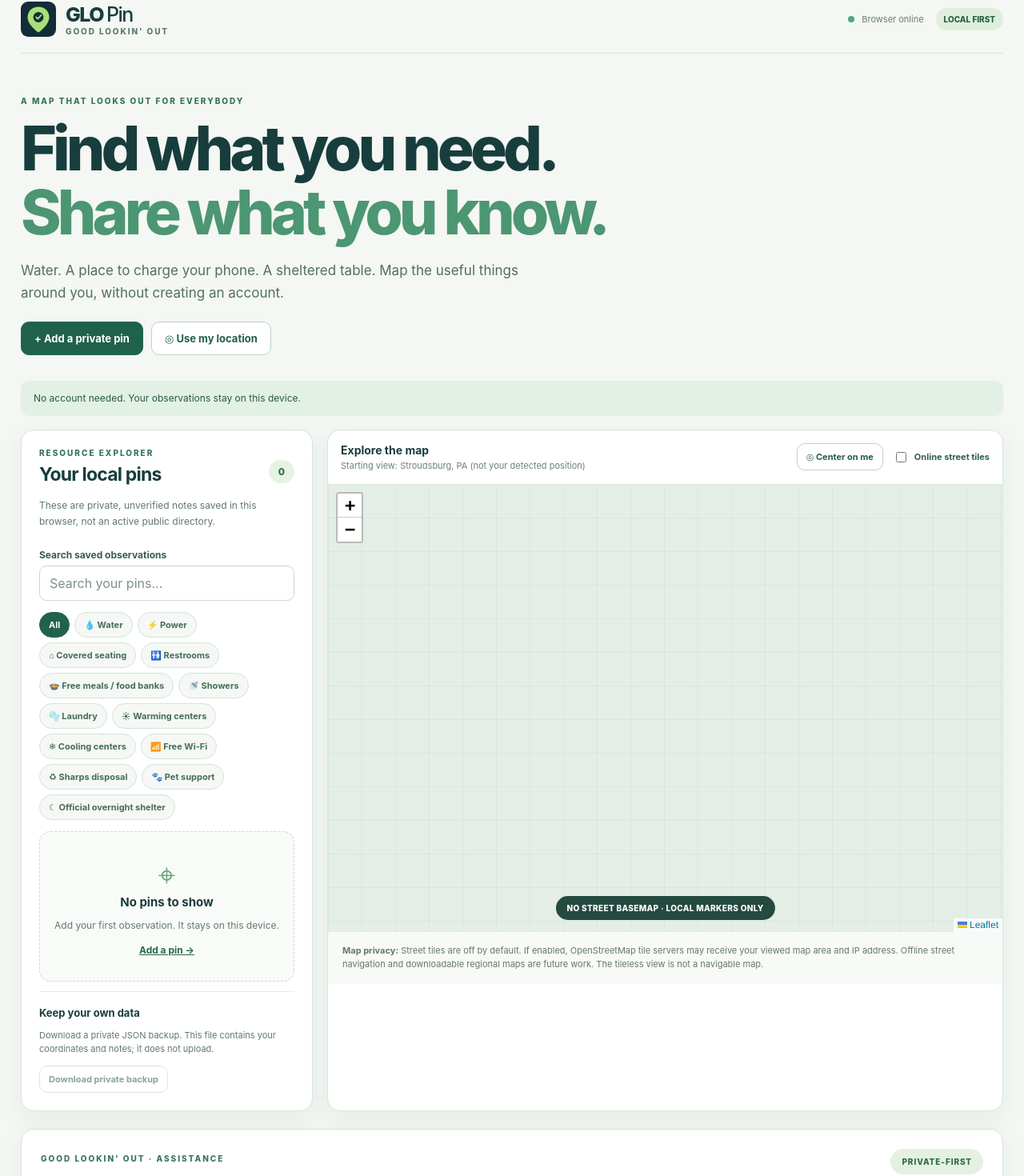
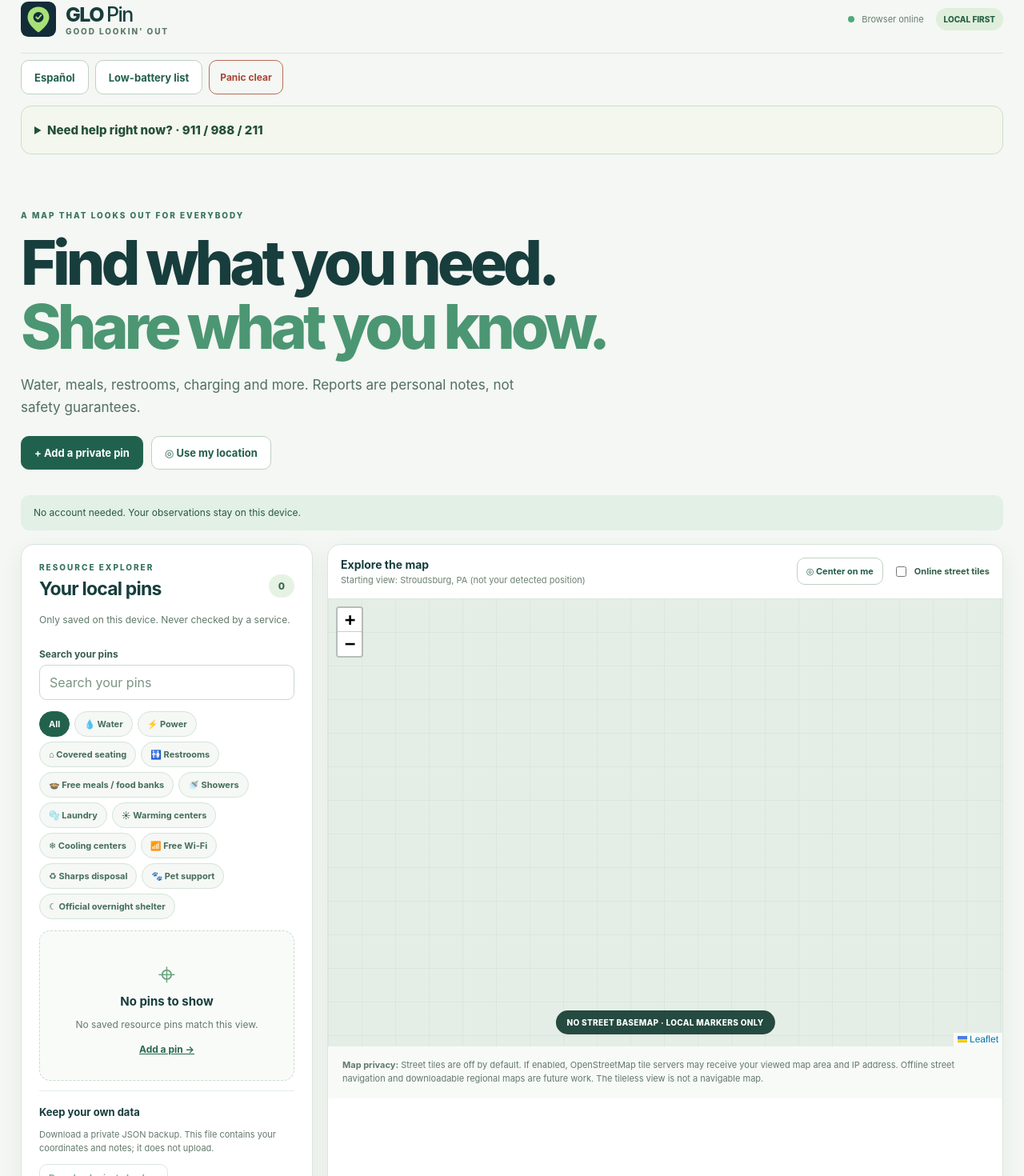
Before and after one commit to MichaelWave369/GLO, a React (Vite) app: page / in a window 1280 px wide. Shown: the part 19-1489 px from the top of the page at 80% size. Built offline with nearby package versions, Linux system fonts and the light colour scheme.

Commit message:
feat: integrate crisis card, battery list, structured local pins, peer QR and panic cover

```diff
--- a/src/App.jsx
+++ b/src/App.jsx
@@ -1,8 +1,10 @@
 import { useEffect, useMemo, useState } from 'react'
 import { MapContainer, TileLayer, CircleMarker, Popup, useMap, useMapEvents } from 'react-leaflet'
 import { CATEGORIES, PILOT_CENTER, distanceKm, normalizeReport, privateBackup } from './domain.js'
-import { listReports, saveReport, removeReport } from './storage.js'
+import { listReports, saveReport, removeReport, clearAllReports } from './storage.js'
 import GloAgentDock from './GloAgentDock.jsx'
+import { TEXT, accessText, parseSharedPin } from './fieldKit.js'
+import { CrisisCard, SharePanel, SharedPreview } from './FieldTools.jsx'
 
 function MapNavigator({ target }) {
   const map = useMap()
@@ -24,10 +26,17 @@ function fmtDate(value) {
   return Number.isNaN(time.getTime()) ? 'Unknown time' : time.toLocaleString()
 }
 function initialDraft() {
-  return { category: 'water', title: '', note: '', lat: String(PILOT_CENTER.lat), lon: String(PILOT_CENTER.lon) }
+  return { category: 'water', title: '', note: '', lat: String(PILOT_CENTER.lat), lon: String(PILOT_CENTER.lon),
+    visitStatus: 'unknown', reportedHours: '', accessibility: { wheelchair:'unknown', stepFree:'unknown', idRequired:'unknown', petsAllowed:'unknown' } }
 }
 export default function App() {
   const [reports, setReports] = useState([])
+  const [language, setLanguage] = useState('en')
+  const [lowBattery, setLowBattery] = useState(false)
+  const [sharingPin, setSharingPin] = useState(null)
+  const [sharedPreview, setSharedPreview] = useState(() => parseSharedPin(window.location.hash))
+  const [panicCovered, setPanicCovered] = useState(false)
+  const t = TEXT[language]
   const [selectedId, setSelectedId] = useState('')
   const [filter, setFilter] = useState('all')
   const [query, setQuery] = useState('')
@@ -61,6 +70,7 @@ export default function App() {
   ).sort((a, b) => distanceKm(reference, a) - distanceKm(reference, b)), [reports, filter, query, reference])
 
   const visiblePublic = useMemo(() => publicCandidates.filter((r) => filter === 'all' || r.category === filter), [publicCandidates, filter])
+  const batteryList = useMemo(() => [...visible.map(r => ({...r, from: 'private'})), ...visiblePublic.map(r => ({...r, from: 'osm'}))].sort((a,b) => distanceKm(reference,a) - distanceKm(reference,b)),[visible,visiblePublic,reference])
 
   function jumpTo(r) {
     setSelectedId(r.id)
@@ -100,6 +110,35 @@ export default function App() {
     try { await removeReport(r.id); await refresh(); if (selectedId === r.id) setSelectedId(''); setNotice('Local observation deleted.') }
     catch (err) { setNotice(err.message || 'Unable to delete') }
   }
+  async function panicClear() {
+    // Cover the entire app before asking for confirmation so private pins are not visible.
+    setPanicCovered(true)
+    const approved = window.confirm(t.panicConfirm)
+    if (!approved) { setPanicCovered(false); return }
+    try {
+      await clearAllReports()
+      setReports([])
+      setPublicCandidates([])
+      setSharingPin(null)
+      setSharedPreview(null)
+      setSelectedId('')
+      setDraft(initialDraft())
+      setQuestionCleared()
+      window.history.replaceState(null, '', window.location.pathname + window.location.search)
+    } catch (err) {
+      setPanicCovered(false)
+      setNotice((err?.message || 'Unable to erase data.') + ' Check browser storage settings.')
+    }
+  }
+  function setQuestionCleared() { setEditing(false); setTiles(false) }
+  function changeLowBattery() {
+    if (!lowBattery) setTiles(false)
+    setLowBattery(v => !v)
+  }
+  function closeShared() {
+    setSharedPreview(null)
+    window.history.replaceState(null,'',window.location.pathname + window.location.search)
+  }
   function backup() {
     if (!reports.length) return
     const blob = new Blob([JSON.stringify(privateBackup(reports), null, 2)], { type: 'application/json' })
@@ -112,7 +151,12 @@ export default function App() {
     setNotice('A private backup was downloaded. It contains exact coordinates and notes. Keep it secure.')
   }
 
-  return <div className="shell">
+  if (panicCovered) return <main style={{ minHeight:'100vh', padding:'32px', background:'#080c08', color:'#f2f4f1', fontFamily:'system-ui', display:'grid', placeContent:'center', textAlign:'center', gap:'18px' }}>
+    <h1 style={{color:'#f2f4f1',fontSize:'36px'}}>GLO</h1>
+    <p>{t.cleared}</p>
+    <p>{language === 'es' ? 'Cierra esta pestaña. Los archivos exportados y el historial del navegador siguen en tu dispositivo.' : 'Close this tab. Previously exported files and browser history may remain on your device.'}</p>
+  </main>
+  return <div className={'shell' + (lowBattery ? ' low-battery' : '')}>
     <header className="masthead">
       <a href="./" className="brand">
         <img src={import.meta.env.BASE_URL + 'glo-pin.svg'} width="44" height="44" alt="" />
@@ -121,12 +165,19 @@ export default function App() {
       <div className="status"><span className="status-dot" />{online ? 'Browser online' : 'Browser offline'}<span className="chip">LOCAL FIRST</span></div>
     </header>
     <main>
+      <div className="field-controls">
+        <button type="button" className="secondary" onClick={() => setLanguage(v => v === 'en' ? 'es' : 'en')}>{t.language}</button>
+        <button type="button" className="secondary" onClick={changeLowBattery}>{lowBattery ? t.batteryOff : t.battery}</button>
+        <button type="button" className="panic-btn" onClick={panicClear}>{t.panic}</button>
+      </div>
+      <CrisisCard language={language}/>
       <section className="hero">
         <div className="eyebrow">A MAP THAT LOOKS OUT FOR EVERYBODY</div>
         <h1>Find what you need.<br/><em>Share what you know.</em></h1>
-        <p>Water. A place to charge your phone. A sheltered table. Map the useful things around you, without creating an account.</p>
-        <div className="actions"><button className="primary" onClick={begin}>+ Add a private pin</button><button className="secondary" onClick={locate}>◎ Use my location</button></div>
+        <p>{t.description}</p>
+        <div className="actions"><button className="primary" onClick={begin}>+ {t.add}</button><button className="secondary" onClick={locate}>◎ {t.locate}</button></div>
       </section>
+      <SharedPreview pin={sharedPreview} language={language} onView={() => { if (lowBattery) changeLowBattery(); jumpTo(sharedPreview) }} onDismiss={closeShared}/>
       <div className="notice" role="status" aria-live="polite">{notice}</div>
       {error && <div className="warning" role="alert">Storage error: {error}. Your observations may not be saved.</div>}
       <section className="workspace" aria-label="GLO resource map">
@@ -134,43 +185,67 @@ export default function App() {
           {editing ? <form onSubmit={save}>
             <div className="eyebrow">PRIVATE · DEVICE ONLY</div>
             <div className="header-row"><h2>Add an observation</h2><button type="button" className="close" onClick={() => setEditing(false)} aria-label="Cancel editing">×</button></div>
-            <p className="help">Only record public resources. Do not pin private homes, sleeping areas, encampments, or people. This is a report, not a safety certification.</p>
-            <label htmlFor="category">Resource type</label>
+            <p className="help">{language === 'es' ? 'Solo registra recursos públicos. Nunca señales dónde duerme una persona, domicilios privados o personas. Son observaciones, no garantía de seguridad.' : 'Record only public resources or official shelter programs. Never pin personal sleeping places, camps, private homes or people. A report is not a safety certification.'}</p>
+            <label htmlFor="category">{t.type}</label>
             <select id="category" value={draft.category} onChange={(e) => setDraft({ ...draft, category: e.target.value })}>
               {Object.entries(CATEGORIES).map(([key, value]) => <option key={key} value={key}>{value.label}</option>)}
             </select>
-            <label htmlFor="title">What did you observe?</label>
+            <label htmlFor="title">{t.observed}</label>
             <input id="title" required maxLength="90" value={draft.title} placeholder="e.g. a public refill fountain" onChange={(e) => setDraft({ ...draft, title: e.target.value })}/>
-            <label htmlFor="note">Optional notes (observations only)</label>
+            <label htmlFor="note">{t.note}</label>
             <textarea id="note" rows="4" maxLength="400" value={draft.note} placeholder="Avoid names, identities and sensitive details." onChange={(e) => setDraft({ ...draft, note: e.target.value })}/>
+            <label htmlFor="hours">{t.hours}</label>
+            <input id="hours" maxLength="100" value={draft.reportedHours} placeholder={language === 'es' ? 'Horario informado (sin confirmar)' : 'e.g. Mon–Fri 9–5; not independently checked'} onChange={e => setDraft({...draft,reportedHours:e.target.value})}/>
+            <label htmlFor="visit-status">{t.status}</label>
+            <select id="visit-status" value={draft.visitStatus} onChange={e => setDraft({...draft,visitStatus:e.target.value})}>
+              <option value="unknown">{t.unknown}</option>
+              <option value="working">{t.worked}</option>
+              <option value="not_working">{t.broken}</option>
+            </select>
+            <p className="help">{language === 'es' ? 'La fecha se registra al guardar; “funcionaba” significa solo que lo viste funcionar entonces.' : 'The timestamp is recorded when you save. “Worked” only means you observed it working at that moment.'}</p>
+            <strong className="input-label">{t.access}</strong>
+            <div className="access-fields">{[
+              ['wheelchair', t.wheelchair],['stepFree',t.stepFree],['idRequired',t.id],['petsAllowed',t.pets]
+            ].map(([key,label])=><div key={key}><label htmlFor={'access-'+key}>{label}</label>
+              <select id={'access-'+key} value={draft.accessibility[key]} onChange={e=>setDraft(d=>({...d,accessibility:{...d.accessibility,[key]:e.target.value}}))}>
+                <option value="unknown">{t.dontKnow}</option><option value="yes">{t.yes}</option><option value="no">{t.no}</option>
+              </select></div>)}</div>
             <div className="coordinates">
               <div><label htmlFor="lat">Latitude</label><input id="lat" type="number" min="-90" max="90" step="any" required value={draft.lat} onChange={(e) => setDraft({ ...draft, lat: e.target.value })}/></div>
               <div><label htmlFor="lon">Longitude</label><input id="lon" type="number" min="-180" max="180" step="any" required value={draft.lon} onChange={(e) => setDraft({ ...draft, lon: e.target.value })}/></div>
             </div>
             <p className="help">Tap the map to choose a location. You can also enter coordinates or press “Use my location.”</p>
-            <div className="actions"><button type="button" className="secondary" onClick={() => setEditing(false)}>Cancel</button><button type="submit" className="primary" disabled={!!error}>Save locally</button></div>
+            <div className="actions"><button type="button" className="secondary" onClick={() => setEditing(false)}>{t.cancel}</button><button type="submit" className="primary" disabled={!!error}>{t.save}</button></div>
           </form> : <>
-            <div className="header-row"><div><div className="eyebrow">RESOURCE EXPLORER</div><h2>Your local pins</h2></div><span className="counter">{reports.length}</span></div>
-            <p className="help">These are private, unverified notes saved in this browser, not an active public directory.</p>
-            <label htmlFor="search">Search saved observations</label>
-            <input id="search" type="search" placeholder="Search your pins..." value={query} onChange={(e) => setQuery(e.target.value)}/>
+            <div className="header-row"><div><div className="eyebrow">RESOURCE EXPLORER</div><h2>{t.resources}</h2></div><span className="counter">{reports.length}</span></div>
+            <p className="help">{t.private}</p>
+            <label htmlFor="search">{t.search}</label>
+            <input id="search" type="search" placeholder={t.search} value={query} onChange={(e) => setQuery(e.target.value)}/>
             <div className="filters" role="group" aria-label="Filter by resource type">
               <button className={filter === 'all' ? 'filter active' : 'filter'} onClick={() => setFilter('all')}>All</button>
               {Object.entries(CATEGORIES).map(([key, value]) => <button key={key} className={filter === key ? 'filter active' : 'filter'} onClick={() => setFilter(key)}>{value.icon} {value.label}</button>)}
             </div>
             <div className="results">
-              {visible.length ? visible.map((r) => <article className={'pin-card' + (selectedId === r.id ? ' selected' : '')} key={r.id}>
+              {(lowBattery ? batteryList : visible).length ? (lowBattery ? batteryList : visible).map((r) => <article className={'pin-card' + (selectedId === r.id ? ' selected' : '')} key={r.id}>
                 <button className="pin-card-main" onClick={() => jumpTo(r)}>
                   <span className="category-icon">{CATEGORIES[r.category].icon}</span>
-                  <span className="pin-info"><strong>{r.title}</strong><small>{CATEGORIES[r.category].label} · {distanceKm(reference, r).toFixed(1)} km from map search center</small>{r.note && <span className="pin-note">{r.note}</span>}<small>Self-reported · Unverified · {fmtDate(r.observedAt)}</small></span>
+                  <span className="pin-info"><strong>{r.title}</strong><small>{CATEGORIES[r.category].label} · {distanceKm(reference, r).toFixed(1)} km from map search center</small>{r.note && <span className="pin-note">{r.note}</span>}<small>{r.from === 'osm' ? 'OpenStreetMap · ' + (r.checkedAt || '') : t.seen + ': ' + fmtDate(r.lastSeenWorkingAt || r.observedAt)} · {t.noteStatus}</small>
+                    {r.reportedHours && <span className="local-observation">{t.reported}: {r.reportedHours}</span>}
+                    {r.visitStatus === 'not_working' && <span className="local-observation">{t.broken}</span>}
+                    {r.visitStatus === 'working' && <span className="local-observation">{t.worked}: {fmtDate(r.lastSeenWorkingAt || r.observedAt)}</span>}
+                    {r.accessibility && Object.entries(r.accessibility).filter(([,v])=>v!=='unknown').map(([key,value])=><span className="local-observation" key={key}>{({wheelchair:t.wheelchair,stepFree:t.stepFree,idRequired:t.id,petsAllowed:t.pets})[key]}: {accessText(key,value,language)}</span>)}</span>
                 </button>
-                <button className="delete" onClick={() => erase(r)} aria-label={'Delete ' + r.title}>Delete local pin</button>
-              </article>) : <div className="empty"><b className="empty-symbol">⌖</b><strong>No pins to show</strong><p>Add your first observation. It stays on this device.</p><button className="plain-link" onClick={begin}>Add a pin →</button></div>}
+                <div className="pin-actions">
+                  <button onClick={() => setSharingPin(r)}>{t.share}</button>
+                  {r.from === 'osm' ? <a href={r.sourceUrl} rel="noopener noreferrer" target="_blank">OSM ↗</a> : <button className="delete" onClick={() => erase(r)} aria-label={'Delete ' + r.title}>{language === 'es' ? 'Borrar punto' : 'Delete local pin'}</button>}
+                </div>
+              </article>) : <div className="empty"><b className="empty-symbol">⌖</b><strong>No pins to show</strong><p>{t.noPins}</p><button className="plain-link" onClick={begin}>Add a pin →</button></div>}
             </div>
-            <div className="backup"><strong>Keep your own data</strong><p>Download a private JSON backup. This file contains your coordinates and notes; it does not upload.</p><button className="secondary compact" disabled={!reports.length} onClick={backup}>Download private backup</button></div>
+            <SharePanel pin={sharingPin} language={language} onClose={() => setSharingPin(null)}/>
+            <div className="backup"><strong>Keep your own data</strong><p>Download a private JSON backup. This file contains your coordinates and notes; it does not upload.</p><button className="secondary compact" disabled={!reports.length} onClick={backup}>{t.backup}</button></div>
           </>}
         </aside>
-        <div className="map-column">
+        {!lowBattery && <div className="map-column">
           <div className="map-top"><div><strong>Explore the map</strong><small>Starting view: Stroudsburg, PA (not your detected position)</small></div>
             <div className="map-actions"><button className="secondary compact" onClick={locate}>◎ Center on me</button><label className="switch"><input type="checkbox" checked={online && tiles} disabled={!online} onChange={(e) => setTiles(e.target.checked)} />Online street tiles</label></div>
           </div>
@@ -183,6 +258,7 @@ export default function App() {
               {visiblePublic.map((r) => <CircleMarker key={r.id} center={[r.lat, r.lon]} radius={selectedId === r.id ? 12 : 9} pathOptions={{ color: '#457695', fillColor: r.category === 'water' ? '#83d4e4' : r.category === 'power' ? '#eec575' : '#a9cfa1', fillOpacity: 0.85, weight: 2, dashArray: '4 3' }} eventHandlers={{ click: () => setSelectedId(r.id) }}>
                 <Popup><strong>{r.title}</strong><br/>{CATEGORIES[r.category].label}<br/>OpenStreetMap record · Not verified<br/><a href={r.sourceUrl} target="_blank" rel="noopener noreferrer">View OSM record</a></Popup>
               </CircleMarker>)}
+              {sharedPreview && <CircleMarker center={[sharedPreview.lat, sharedPreview.lon]} radius={12} pathOptions={{color:'#6636ac',fillColor:'#b68be0',fillOpacity:.9}}><Popup><strong>{sharedPreview.title}</strong><br/>Shared by another person · Unverified</Popup></CircleMarker>}
               {visible.map((r) => <CircleMarker key={r.id} center={[r.lat, r.lon]} radius={selectedId === r.id ? 11 : 8} pathOptions={{ color: '#155d4e', fillColor: r.category === 'water' ? '#4aa9c0' : r.category === 'power' ? '#ecb64e' : '#81b77b', fillOpacity: 0.94, weight: 3 }} eventHandlers={{ click: () => setSelectedId(r.id) }}>
                 <Popup><strong>{r.title}</strong><br/>{CATEGORIES[r.category].label}<br/>Self-reported · Unverified<br/>Private to this device</Popup>
               </CircleMarker>)}
@@ -191,9 +267,9 @@ export default function App() {
             {editing && <div className="map-tip">Tap map to choose pin location</div>}
           </div>
           <div className="map-footnote"><strong>Map privacy:</strong> Street tiles are off by default. If enabled, OpenStreetMap tile servers may receive your viewed map area and IP address. Offline street navigation and downloadable regional maps are future work. The tileless view is not a navigable map.</div>
-        </div>
+        </div>}
       </section>
-      <GloAgentDock center={mapCenter} localReports={reports} online={online} onSourcesChange={setPublicCandidates} onNavigate={jumpTo}/>
+      {!lowBattery && <GloAgentDock center={mapCenter} localReports={reports} online={online} onSourcesChange={setPublicCandidates} onNavigate={jumpTo}/>}
       <div className="principles"><div><b>◇</b><strong>No accounts</strong><p>Use GLO Pin without creating a profile.</p></div><div><b>⌁</b><strong>Local first</strong><p>Saved reports stay on-device; public sharing is not yet available.</p></div><div><b>✓</b><strong>Evidence over guesses</strong><p>Reports are marked self-reported, never certified safe.</p></div></div>
     </main>
     <footer>GLO Pin · Good Lookin' Out · <a href="https://github.com/MichaelWave369/GLO">Open-source repository</a><span>v0.1 prototype · Not an emergency service · No community sync</span></footer>
```
